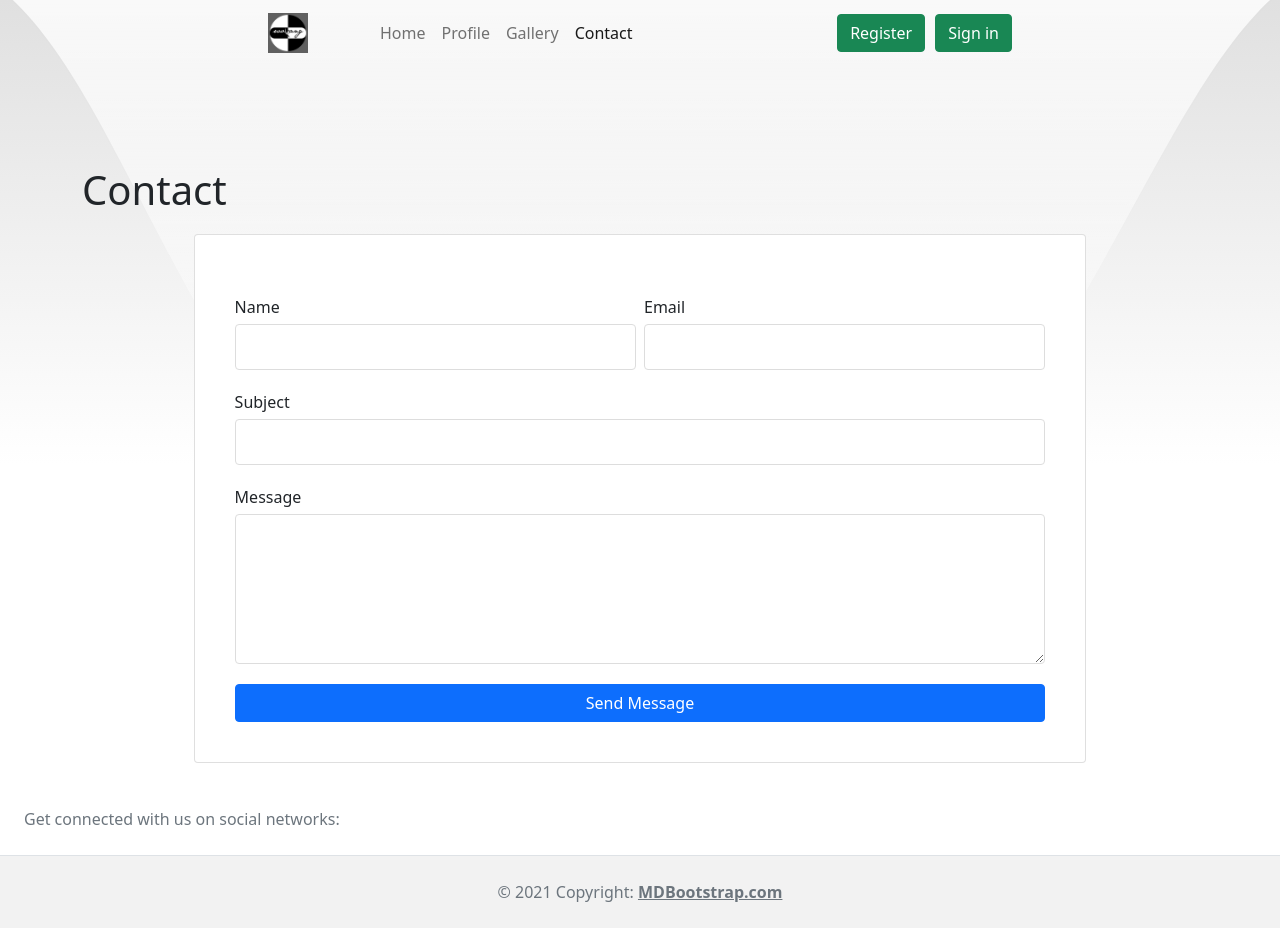
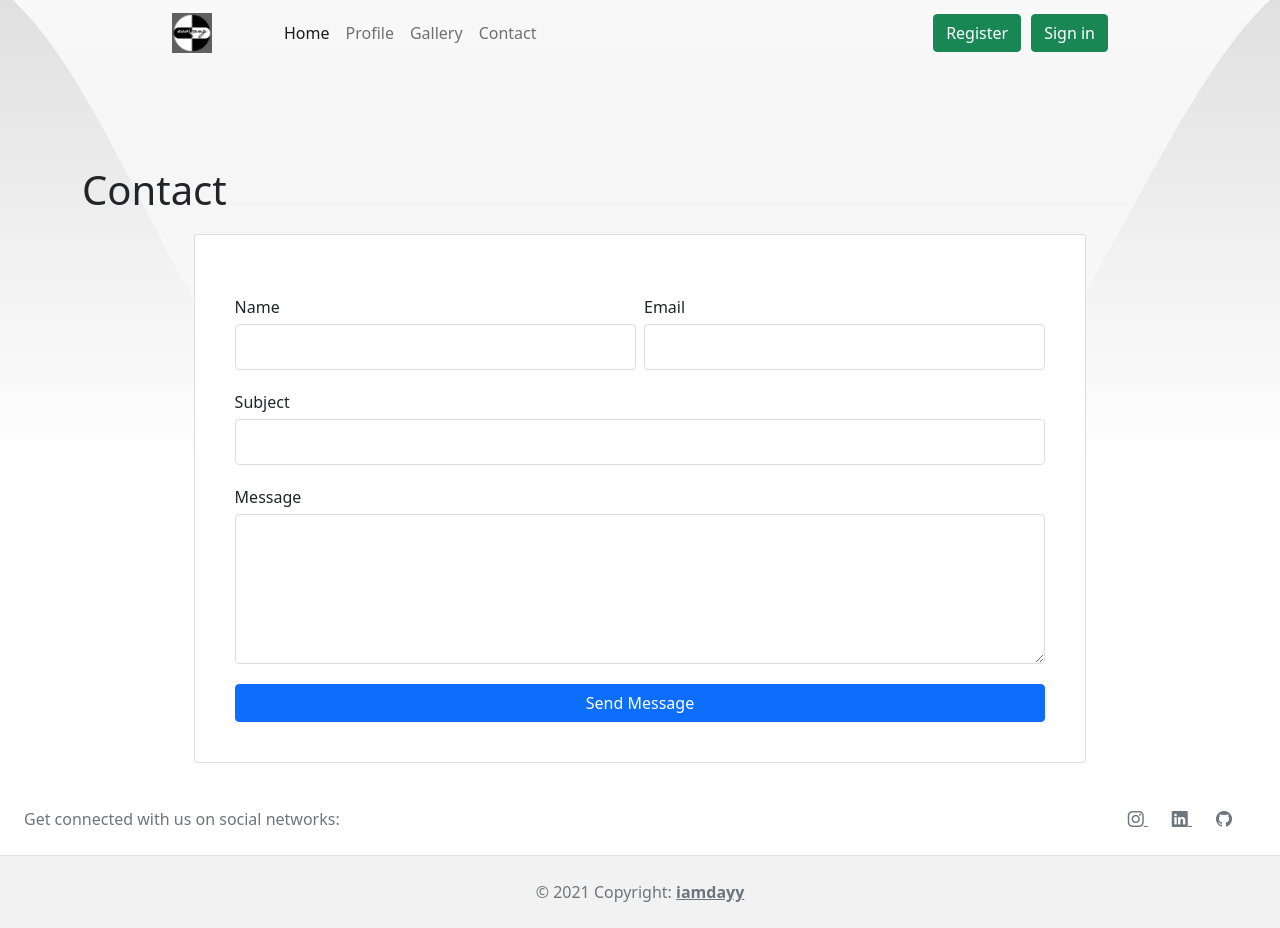
Before and after one commit to iamdayy/satu, a plain HTML site: page contact.html in a window 1280 px wide. Drawn offline with nearby package versions, Linux system fonts and the light colour scheme.

Commit message:
update all page

```diff
--- a/assets/index.css
+++ b/assets/index.css
@@ -17,6 +17,9 @@ body {
   margin: 0px;
   /* height: fit-content; */
   /* min-height: 100vh; */
+}
+.navbar {
+  transition: 500ms ease-in-out;
 }
 .parallax {
   position: relative;
--- a/assets/index.js
+++ b/assets/index.js
@@ -0,0 +1,27 @@
+let navbar = document.querySelector('#navbar');
+let topButton = document.querySelector('#topButton');
+
+// Function to check scroll position and add/remove class
+function checkScroll() {
+    let scrollPosition = window.scrollY;
+
+    if (scrollPosition > 0) {
+        navbar.classList.add('bg-light', 'bg-gradient', 'w-100');
+        navbar.classList.remove('bg-transparent', 'w-75');
+        topButton.classList.remove('d-none')
+    } else {
+        navbar.classList.add('bg-transparent', 'w-75');
+        navbar.classList.remove('bg-light', 'bg-gradient', 'w-100');
+        topButton.classList.add('d-none')
+    }
+}
+
+// Add event listener for scroll
+window.addEventListener('scroll', checkScroll);
+
+// Call checkScroll on page load (in case the page is refreshed while scrolled down)
+checkScroll();
+
+topButton.addEventListener('click', function () {
+    window.scrollTo({ top: 0, behavior: 'smooth' });
+})
--- a/contact.html
+++ b/contact.html
@@ -9,6 +9,8 @@
     <link rel="shortcut icon" href="./public/favicon.ico" type="image/x-icon">
     <link href="https://cdn.jsdelivr.net/npm/bootstrap@5.0.2/dist/css/bootstrap.min.css" rel="stylesheet"
         integrity="sha384-EVSTQN3/azprG1Anm3QDgpJLIm9Nao0Yz1ztcQTwFspd3yD65VohhpuuCOmLASjC" crossorigin="anonymous" />
+    <link rel="stylesheet" href="https://cdn.jsdelivr.net/npm/bootstrap-icons@1.11.3/font/bootstrap-icons.css"
+        integrity="sha384-tViUnnbYAV00FLIhhi3v/dWt3Jxw4gZQcNoSCxCIFNJVCx7/D55/wXsrNIRANwdD" crossorigin="anonymous">
 </head>
 
 <body>
@@ -24,8 +26,7 @@
                 d="m-84.5-31.5c239-5,243.5,662,724.5,662,456,0,495.5-664,725.5-663,362.5,1.58-712.94-209.56-1450,1Z" />
         </svg>
     </div>
-    <nav class="navbar navbar-expand-sm navbar-light bg-transparent"
-        style="max-width: 60%; margin-left: auto; margin-right: auto;">
+    <nav class="navbar navbar-expand-sm navbar-light mx-auto sticky-top" id="navbar">
         <div class="container-fluid d-flex justify-content-between">
             <a class="navbar-brand" href="./index.html">
                 <img src="./public/logo.png" alt="Logo" class="logo" />
@@ -38,16 +39,15 @@
             <div class="collapse navbar-collapse" id="collapsibleNavId">
                 <ul class="navbar-nav me-auto ms-5 mt-2 mt-lg-0">
                     <li class="nav-item">
-                        <a class="nav-link" href="./index.html" aria-current="page">Home
+                        <a class="nav-link active" href="./index.html" aria-current="page">Home
+                            <span class="visually-hidden">(current)</span>
                         </a>
                     </li>
 
                     <li class="nav-item"><a class="nav-link" href="./profile.html">Profile
                         </a></li>
                     <li class="nav-item"><a class="nav-link" href="./gallery.html">Gallery</a></li>
-                    <li class="nav-item"><a class="nav-link active" href="./contact.html">Contact
-                            <span class="visually-hidden">(current)</span>
-                        </a></li>
+                    <li class="nav-item"><a class="nav-link" href="./contact.html">Contact</a></li>
                 </ul>
                 <div style="display: flex; gap:  10px;">
 
@@ -89,6 +89,11 @@
             </form>
         </div>
     </div>
+    <div class="position-fixed bottom-0 end-0 p-3" id="topButton">
+        <button type="button" class="btn btn-info rounded-circle btn-lg text-light">
+            <i class="bi bi-chevron-double-up"></i>
+        </button>
+    </div>
     <!-- Footer -->
     <footer class="text-center text-lg-start bg-body-tertiary text-muted  w-100 bottom-0">
         <!-- Section: Social media -->
@@ -101,23 +106,14 @@
 
             <!-- Right -->
             <div>
-                <a href="" class="me-4 text-reset">
-                    <i class="fab fa-facebook-f"></i>
+                <a href="https://instagram.com/iamdayy" target="_blank" class="me-4 text-reset">
+                    <i class="bi bi-instagram"></i>
                 </a>
-                <a href="" class="me-4 text-reset">
-                    <i class="fab fa-twitter"></i>
+                <a href="https://www.linkedin.com/in/dayan-sauqy-b5b914260/" class="me-4 text-reset" target="_blank">
+                    <i class="bi bi-linkedin"></i>
                 </a>
-                <a href="" class="me-4 text-reset">
-                    <i class="fab fa-google"></i>
-                </a>
-                <a href="" class="me-4 text-reset">
-                    <i class="fab fa-instagram"></i>
-                </a>
-                <a href="" class="me-4 text-reset">
-                    <i class="fab fa-linkedin"></i>
-                </a>
-                <a href="" class="me-4 text-reset">
-                    <i class="fab fa-github"></i>
+                <a href="https://github.com/iamdayy" class="me-4 text-reset" target="_blank">
+                    <i class="bi bi-github"></i>
                 </a>
             </div>
             <!-- Right -->
@@ -127,7 +123,7 @@
         <!-- Copyright -->
         <div class="text-center p-4" style="background-color: rgba(0, 0, 0, 0.05);">
             © 2021 Copyright:
-            <a class="text-reset fw-bold" href="https://mdbootstrap.com/">MDBootstrap.com</a>
+            <a class="text-reset fw-bold" href="https://iamdayy.my.id">iamdayy</a>
         </div>
         <!-- Copyright -->
     </footer>
@@ -135,6 +131,7 @@
     <script src="https://cdn.jsdelivr.net/npm/bootstrap@5.0.2/dist/js/bootstrap.bundle.min.js"
         integrity="sha384-MrcW6ZMFYlzcLA8Nl+NtUVF0sA7MsXsP1UyJoMp4YLEuNSfAP+JcXn/tWtIaxVXM"
         crossorigin="anonymous"></script>
+    <script src="./assets/index.js"></script>
 </body>
 
 </html>
```
Also changed, not shown: gallery.html (+19 -22 lines), index.html (+7 -2 lines), profile.html (+19 -21 lines).
